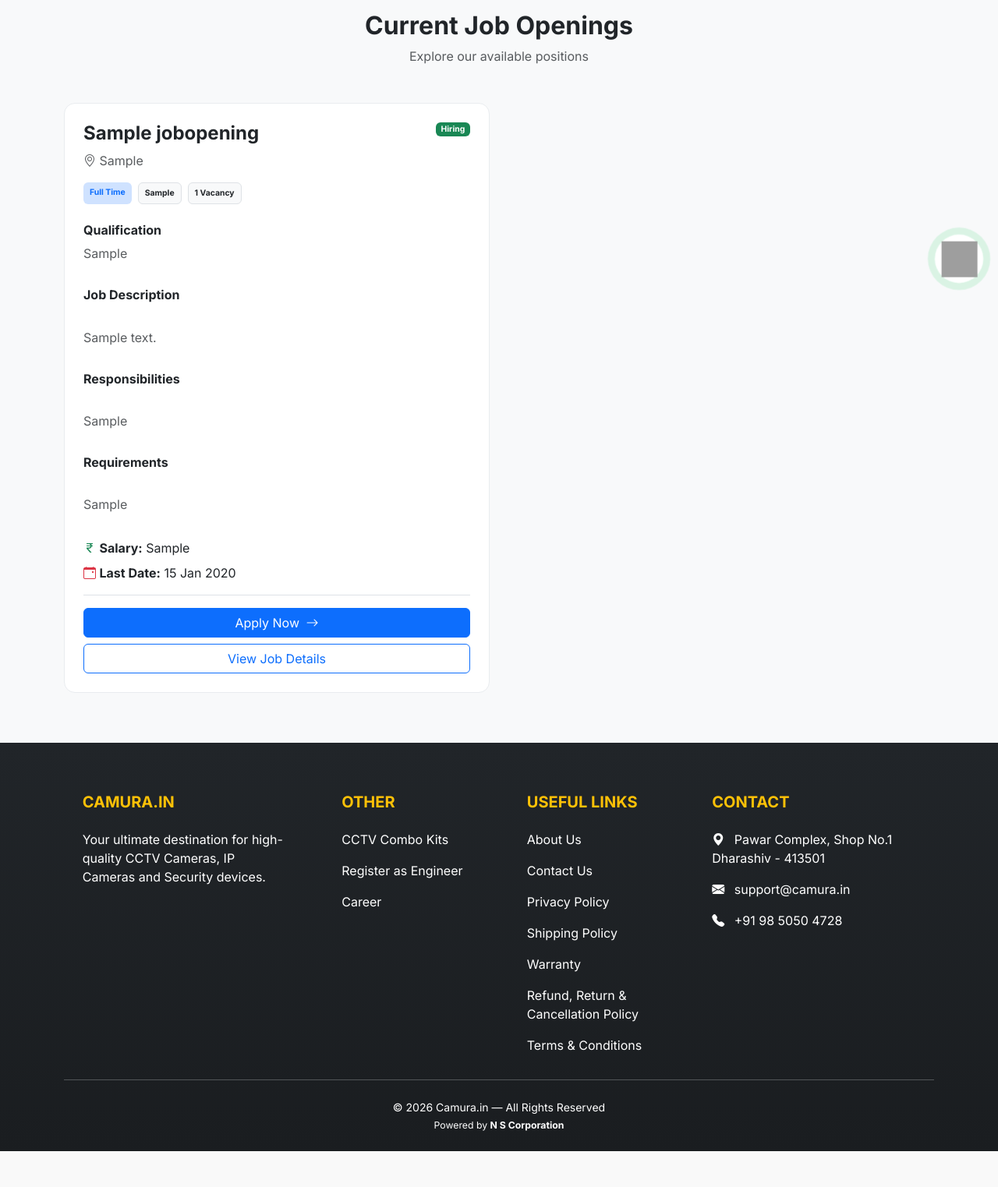
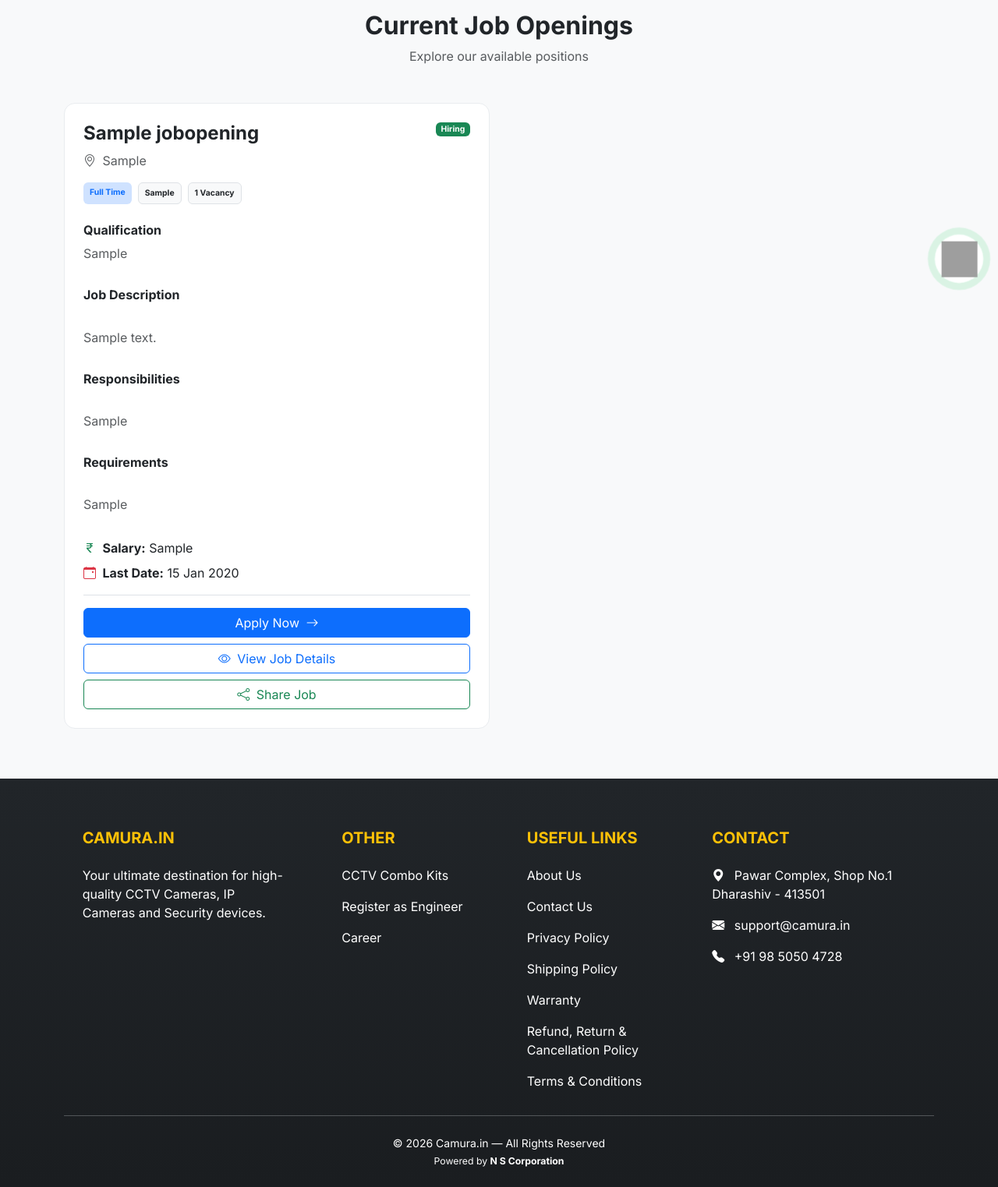
Before and after one commit to shoaibnaikwadi/camuraproject, a Django app: page /careers/ in a window 1280 px wide. Shown: the part 418-1941 px from the top of the page at 78% size. Before the commit the page ends 1895 px from the top, so only its background shows below. Run offline with Django 5.2, Linux system fonts and the light colour scheme; tables that the repository leaves empty hold one stand-in row (values such as "Sample post"); parts of the project's set-up code (start-up, migrations or seed data) failed here and were passed over; some libraries are stand-ins or nearby versions; grey boxes are pictures that could not be loaded.

Commit message:
sharejob

```diff
--- a/home/templates/home/careers.html
+++ b/home/templates/home/careers.html
@@ -15,21 +15,32 @@
         border: 1px solid #e9ecef;
         border-radius: 14px;
         transition: .2s;
+        overflow: hidden;
     }
 
     .job-card:hover {
         transform: translateY(-3px);
-        box-shadow: 0 8px 24px rgba(0,0,0,.08);
+        box-shadow: 0 8px 24px rgba(0, 0, 0, .08);
     }
 
     .job-details {
         white-space: pre-line;
         overflow-wrap: anywhere;
     }
+
+    .share-btn {
+        transition: .2s;
+    }
+
+    .share-btn:hover {
+        transform: translateY(-1px);
+    }
 </style>
 
 
-<!-- HERO -->
+<!-- =========================
+     HERO
+========================= -->
 <section class="career-hero text-center">
 
     <div class="container">
@@ -52,14 +63,18 @@
 </section>
 
 
-<!-- JOB OPENINGS -->
+<!-- =========================
+     JOB OPENINGS
+========================= -->
 <section id="job-openings" class="py-5 bg-light">
 
     <div class="container">
 
         <div class="text-center mb-5">
 
-            <h2 class="fw-bold">Current Job Openings</h2>
+            <h2 class="fw-bold">
+                Current Job Openings
+            </h2>
 
             <p class="text-muted">
                 Explore our available positions
@@ -78,6 +93,8 @@
 
                     <div class="card-body p-4 d-flex flex-column">
 
+
+                        <!-- JOB TITLE -->
                         <div class="d-flex justify-content-between align-items-start gap-2 mb-3">
 
                             <div>
@@ -87,8 +104,11 @@
                                 </h4>
 
                                 <p class="text-muted mb-0">
-                                    <i class="bi bi-geo-alt"></i>
+
+                                    <i class="bi bi-geo-alt me-1"></i>
+
                                     {{ job.location }}
+
                                 </p>
 
                             </div>
@@ -100,6 +120,7 @@
                         </div>
 
 
+                        <!-- JOB TAGS -->
                         <div class="d-flex flex-wrap gap-2 mb-4">
 
                             <span class="badge bg-primary-subtle text-primary p-2">
@@ -111,15 +132,22 @@
                             </span>
 
                             <span class="badge bg-light text-dark border p-2">
-                                {{ job.vacancies }} Vacanc{{ job.vacancies|pluralize:"y,ies" }}
+
+                                {{ job.vacancies }}
+
+                                Vacanc{{ job.vacancies|pluralize:"y,ies" }}
+
                             </span>
 
                         </div>
 
 
+                        <!-- QUALIFICATION -->
                         <div class="mb-3">
 
-                            <h6 class="fw-bold">Qualification</h6>
+                            <h6 class="fw-bold">
+                                Qualification
+                            </h6>
 
                             <p class="text-muted">
                                 {{ job.qualification }}
@@ -128,9 +156,12 @@
                         </div>
 
 
+                        <!-- DESCRIPTION -->
                         <div class="mb-3">
 
-                            <h6 class="fw-bold">Job Description</h6>
+                            <h6 class="fw-bold">
+                                Job Description
+                            </h6>
 
                             <p class="text-muted job-details">
                                 {{ job.description }}
@@ -139,9 +170,12 @@
                         </div>
 
 
+                        <!-- RESPONSIBILITIES -->
                         <div class="mb-3">
 
-                            <h6 class="fw-bold">Responsibilities</h6>
+                            <h6 class="fw-bold">
+                                Responsibilities
+                            </h6>
 
                             <p class="text-muted job-details">
                                 {{ job.responsibilities }}
@@ -150,9 +184,12 @@
                         </div>
 
 
+                        <!-- REQUIREMENTS -->
                         <div class="mb-3">
 
-                            <h6 class="fw-bold">Requirements</h6>
+                            <h6 class="fw-bold">
+                                Requirements
+                            </h6>
 
                             <p class="text-muted job-details">
                                 {{ job.requirements }}
@@ -161,43 +198,79 @@
                         </div>
 
 
+                        <!-- SALARY -->
                         {% if job.salary %}
 
                         <p class="mb-2">
-                            <i class="bi bi-currency-rupee text-success"></i>
+
+                            <i class="bi bi-currency-rupee text-success me-1"></i>
+
                             <strong>Salary:</strong>
+
                             {{ job.salary }}
+
                         </p>
 
                         {% endif %}
 
 
+                        <!-- LAST DATE -->
                         {% if job.last_date %}
 
                         <p class="mb-3">
-                            <i class="bi bi-calendar-event text-danger"></i>
+
+                            <i class="bi bi-calendar-event text-danger me-1"></i>
+
                             <strong>Last Date:</strong>
+
                             {{ job.last_date|date:"d M Y" }}
+
                         </p>
 
                         {% endif %}
 
 
+                        <!-- BUTTONS -->
                         <div class="mt-auto pt-3 border-top">
 
+
+                            <!-- APPLY -->
                             <a href="https://camura.in/engineer/register/"
                                class="btn btn-primary w-100">
 
                                 Apply Now
+
                                 <i class="bi bi-arrow-right ms-1"></i>
 
                             </a>
+
+
+                            <!-- VIEW DETAILS -->
                             <a href="{% url 'job_detail' job.id %}"
-                                class="btn btn-outline-primary w-100 mt-2">
+                               class="btn btn-outline-primary w-100 mt-2">
+
+                                <i class="bi bi-eye me-1"></i>
 
                                 View Job Details
 
                             </a>
+
+
+                            <!-- SHARE -->
+                            <button type="button"
+                                    class="btn btn-outline-success w-100 mt-2 share-btn"
+                                    onclick="shareJob(
+                                        '{{ job.title|escapejs }}',
+                                        '{{ job.location|escapejs }}',
+                                        '{% url 'job_detail' job.id %}'
+                                    )">
+
+                                <i class="bi bi-share me-1"></i>
+
+                                Share Job
+
+                            </button>
+
 
                         </div>
 
@@ -207,8 +280,10 @@
 
             </div>
 
+
             {% empty %}
 
+            <!-- NO JOBS -->
             <div class="col-12 text-center py-5">
 
                 <i class="bi bi-briefcase display-3 text-muted"></i>
@@ -231,4 +306,186 @@
 
 </section>
 
+
+<!-- =========================
+     SHARE SCRIPT
+========================= -->
+<script>
+
+async function shareJob(title, location, jobUrl) {
+
+    // Create complete URL
+    const fullUrl = new URL(
+        jobUrl,
+        window.location.origin
+    ).href;
+
+
+    // Text that will be shared
+    const shareText =
+        `Job Opening: ${title}\n` +
+        `Location: ${location}\n\n` +
+        `View Job Details:`;
+
+
+    const shareData = {
+
+        title: `${title} - Camura Careers`,
+
+        text: shareText,
+
+        url: fullUrl
+
+    };
+
+
+    /*
+     * ==========================================
+     * 1. USE NATIVE SHARE
+     * ==========================================
+     *
+     * Works on most Android/iPhone browsers.
+     *
+     * It opens:
+     * WhatsApp
+     * Telegram
+     * Instagram
+     * Facebook
+     * Messages
+     * Email
+     * Copy Link
+     * etc.
+     */
+
+    if (navigator.share) {
+
+        try {
+
+            await navigator.share(shareData);
+
+            return;
+
+        } catch (error) {
+
+            // User closed/cancelled the share dialog
+            if (error.name === "AbortError") {
+                return;
+            }
+
+            console.error(
+                "Share failed:",
+                error
+            );
+
+        }
+
+    }
+
+
+    /*
+     * ==========================================
+     * 2. WHATSAPP FALLBACK
+     * ==========================================
+     *
+     * Used when browser doesn't support
+     * navigator.share().
+     */
+
+    const whatsappText =
+        `${title} - Camura Careers\n` +
+        `Location: ${location}\n\n` +
+        `View Job Details:\n${fullUrl}`;
+
+
+    const whatsappUrl =
+        `https://wa.me/?text=${encodeURIComponent(whatsappText)}`;
+
+
+    const whatsappWindow =
+        window.open(
+            whatsappUrl,
+            "_blank"
+        );
+
+
+    /*
+     * ==========================================
+     * 3. COPY LINK FALLBACK
+     * ==========================================
+     *
+     * If popup is blocked, copy the link.
+     */
+
+    if (!whatsappWindow) {
+
+        try {
+
+            await navigator.clipboard.writeText(fullUrl);
+
+            showShareMessage(
+                "Job link copied successfully!"
+            );
+
+        } catch (error) {
+
+            // Final fallback
+            window.prompt(
+                "Copy this job link:",
+                fullUrl
+            );
+
+        }
+
+    }
+
+}
+
+
+/*
+ * ==========================================
+ * SHARE SUCCESS MESSAGE
+ * ==========================================
+ */
+
+function showShareMessage(message) {
+
+    const alertBox =
+        document.createElement("div");
+
+
+    alertBox.className =
+        "alert alert-success position-fixed shadow";
+
+
+    alertBox.style.top =
+        "20px";
+
+
+    alertBox.style.right =
+        "20px";
+
+
+    alertBox.style.zIndex =
+        "9999";
+
+
+    alertBox.innerHTML =
+        `<i class="bi bi-check-circle me-2"></i>${message}`;
+
+
+    document.body.appendChild(
+        alertBox
+    );
+
+
+    setTimeout(function () {
+
+        alertBox.remove();
+
+    }, 2500);
+
+}
+
+</script>
+
 {% endblock %}
```
